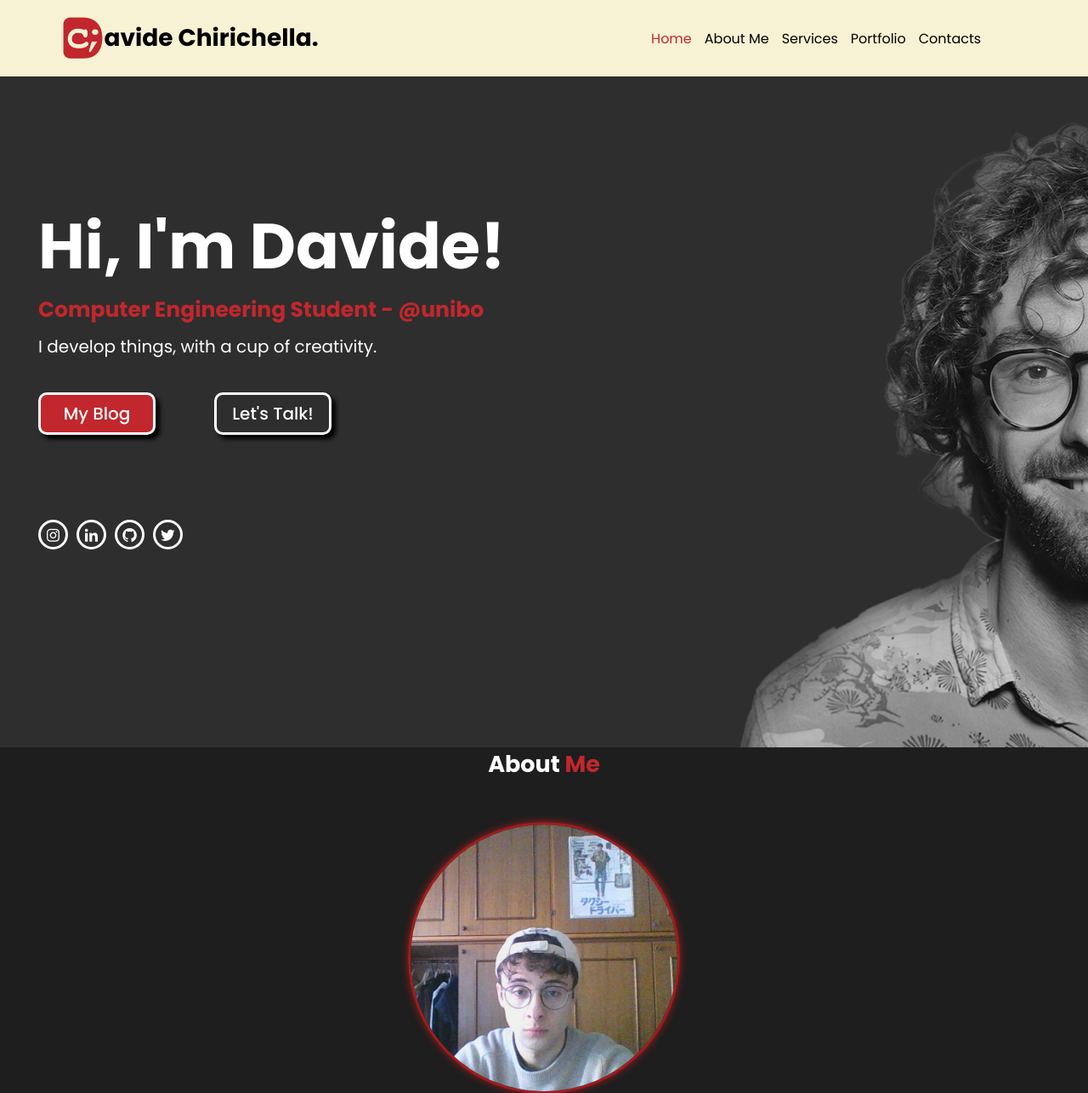
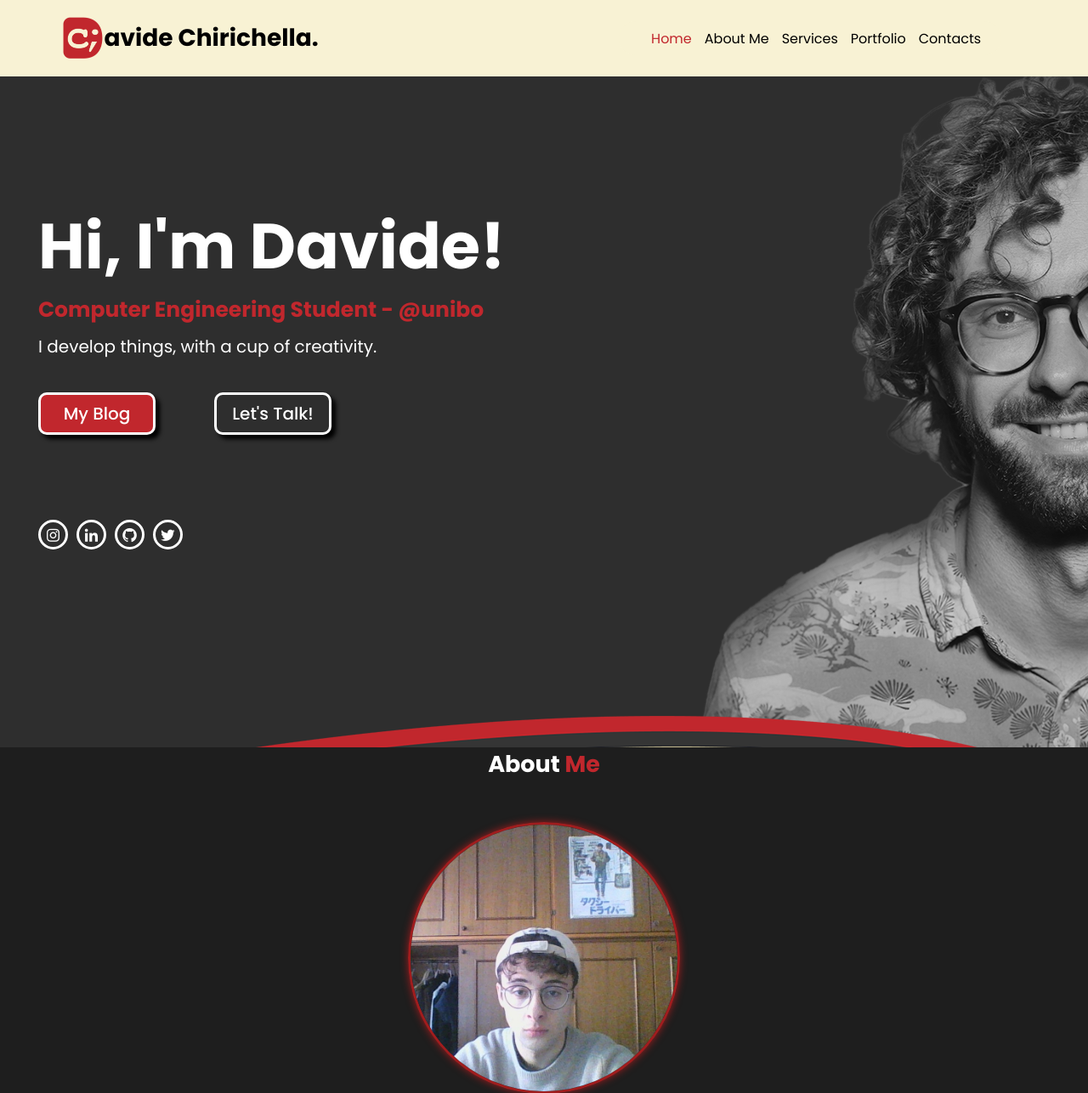
Before and after one commit to chirichexe/Portfolio-Website, a PHP site: page / in a window 1280 px wide. Shown: the top 1287 px of the page at 85% size. Run offline with PHP 8.4, Linux system fonts and the light colour scheme; some libraries are stand-ins or nearby versions.

Commit message:
Adapted background photo

```diff
--- a/projects.html
+++ b/projects.html
@@ -1 +1 @@
-<p>text<\p>
+<p>text</p>
--- a/style.css
+++ b/style.css
@@ -104,7 +104,7 @@
   padding: var(--generalPadding);
   height: 110vh;
   background-image: url(files_1/big_bkg.png);
-  background-position-x: -100px;
+  background-position-y: -65px;
 }
 
 .home-content{
```
Also changed, not shown: files_1/big_bkg.png.
